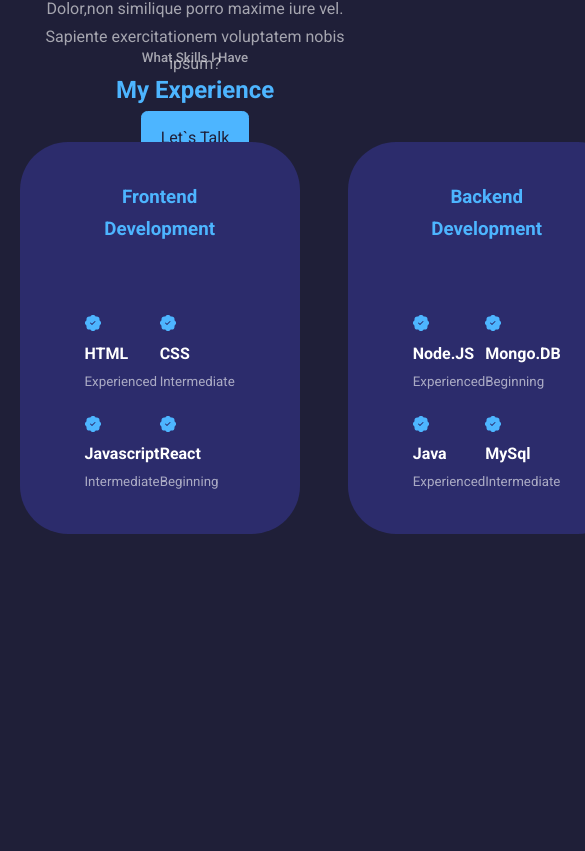
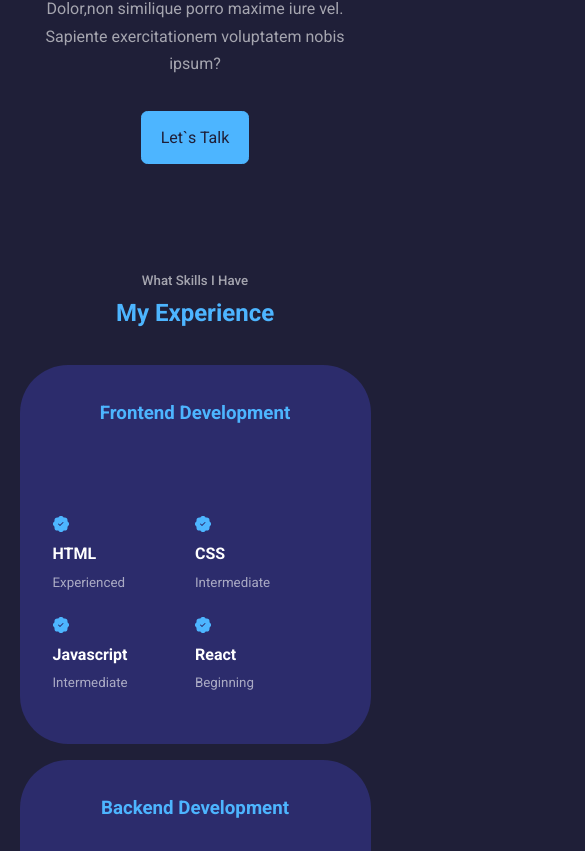
Before and after one commit to cesinhalius/PortfolioExample, a React (Create React App) app: page / in a window 390 px wide. Shown: the part 1833-2684 px from the top of the page, 585 px wide, since content can reach past the window. Built offline with nearby package versions, Linux system fonts and the light colour scheme.

Commit message:
Adicionando responsividade aos elementos dessa seção

```diff
--- a/src/components/experience/style.css
+++ b/src/components/experience/style.css
@@ -33,3 +33,37 @@
     margin-top: 6px;
     color: var(--color-primary);
 }
+
+
+
+/*===================Media query=======================================*/
+
+@media screen and (max-width: 1024px) {
+ .experience__container{
+     grid-template-columns: 1fr;
+ }
+
+ .experience__container > div{
+     width: 80%;
+     padding: 2rem;
+     margin: 0 auto;
+ }
+
+ .experience__content{
+     padding: 1rem;
+ }
+
+}
+@media screen and (max-width: 600px) {
+    .experience__container{
+        gap: 1rem;
+
+    }
+
+    .experience__container > div{
+        width: 100%;
+        padding: 2rem 1rem;
+
+    }
+
+}
--- a/src/style.css
+++ b/src/style.css
@@ -52,7 +52,7 @@
 
 section{
  margin-top: 8rem;
- height: 100vh;
+
 }
 
 section > h2, section > h5{
```
